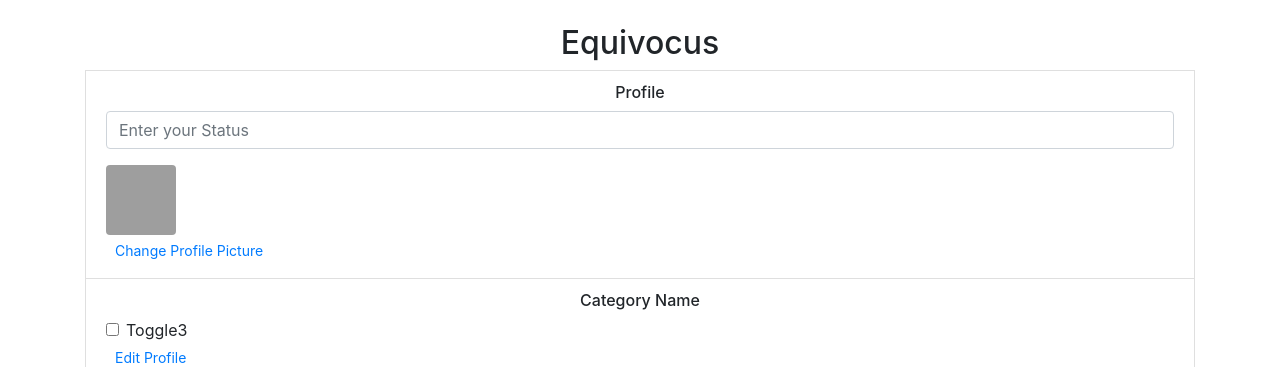
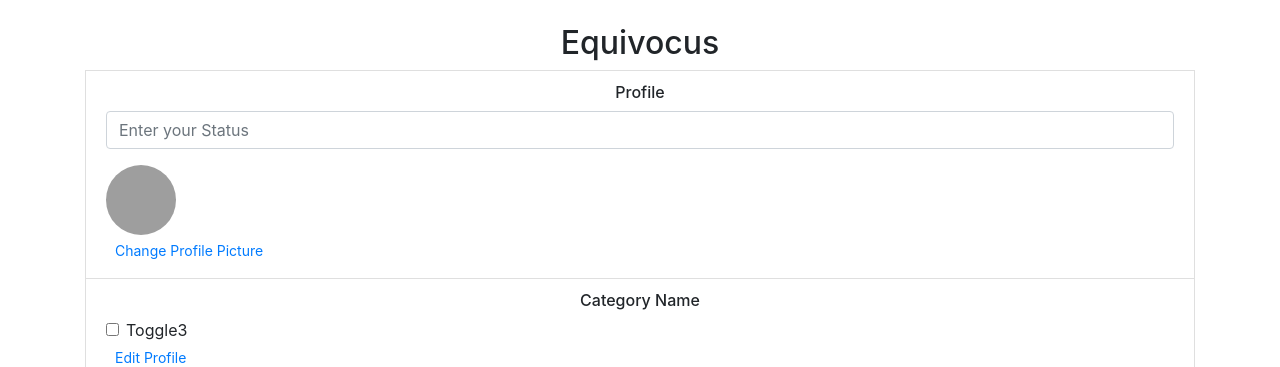
Before and after one commit to matthew-c-lee/Chat-Application, a Flask app: page /profile in a window 1280 px wide. Shown: the part 56-423 px from the top of the page. Run offline with Flask 2, Linux system fonts and the light colour scheme; a user stored in the database is signed in; some libraries are stand-ins or nearby versions; grey boxes are pictures that could not be loaded.

Commit message:
Update profile.html

```diff
--- a/website/templates/profile.html
+++ b/website/templates/profile.html
@@ -19,7 +19,7 @@
             />
         </div>
         <div style="width: 70px; height: 70px">
-            <img style="width: 70px; height: 70px" src="https://cdn.pixabay.com/photo/2015/04/23/22/00/tree-736885_960_720.jpg" class="rounded float-left">
+            <img style="width: 70px; height: 70px" src="https://cdn.pixabay.com/photo/2015/10/05/22/37/blank-profile-picture-973460_960_720.png" class="rounded-circle">
         </div>
 
         <button type="submit" class="btn btn-link btn-sm">Change Profile Picture</button>
```
